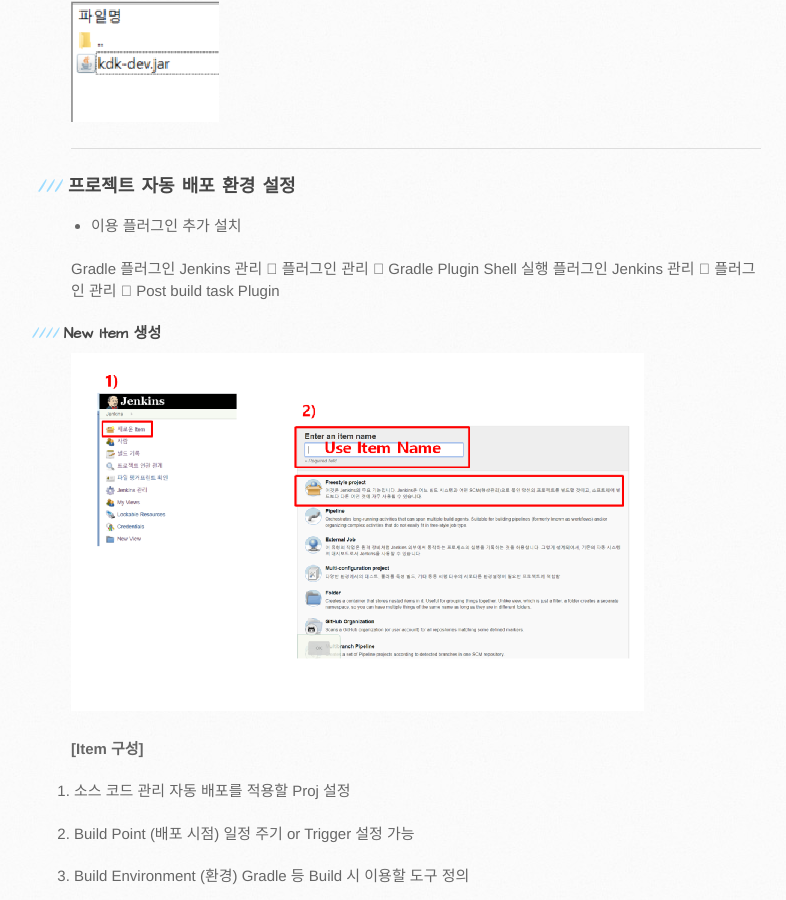
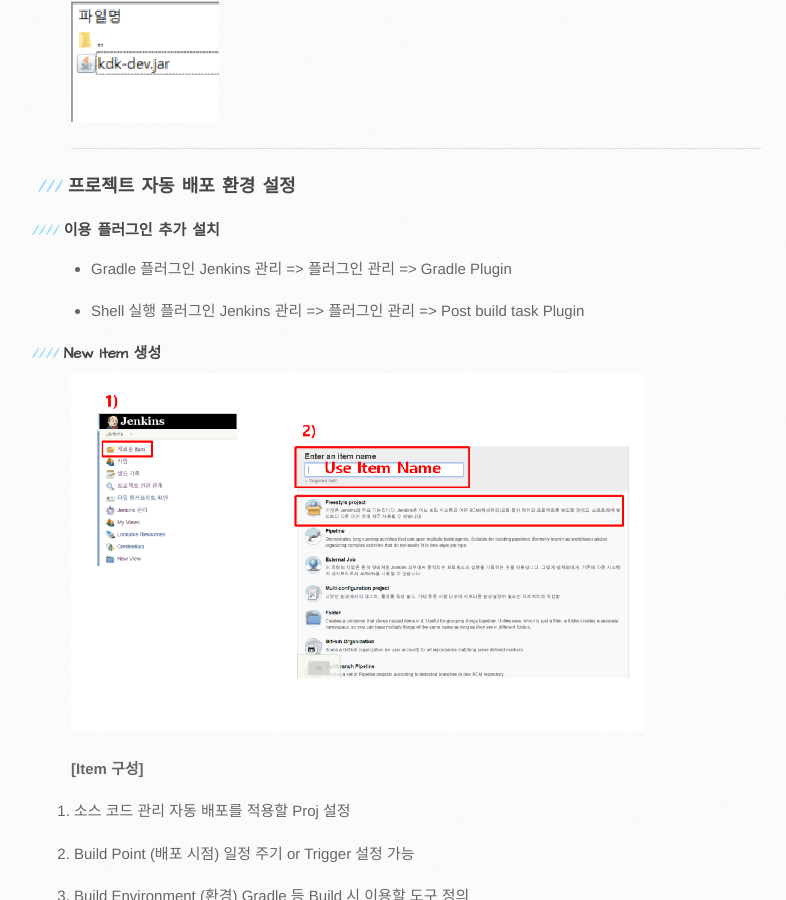
Before and after one commit to kdkrkwhr/kdkrkwhr.github.com, a Jekyll site: the page built from _posts/2020-12-10-jenkins-install.md, in a window 1280 px wide and 900 px high, scrolled down 2366 px. Shown: the whole window, without its empty margins (99-885 px from the left). Built offline with Jekyll 4.4.1, drawn with Linux system fonts in a browser that asks for light colours; comment, search, counter and statistics services are not loaded.

Commit message:
[update] .

```diff
--- a/_posts/2020-12-10-jenkins-install.md
+++ b/_posts/2020-12-10-jenkins-install.md
@@ -68,12 +68,13 @@ comments: true
 ----
 ### 프로젝트 자동 배포 환경 설정
 
-* 이용 플러그인 추가 설치
+#### 이용 플러그인 추가 설치
 
-Gradle 플러그인
-Jenkins 관리  플러그인 관리  Gradle Plugin
-Shell 실행 플러그인
-Jenkins 관리  플러그인 관리  Post build task Plugin
+* Gradle 플러그인
+	Jenkins 관리 => 플러그인 관리 => Gradle Plugin
+
+* Shell 실행 플러그인
+	Jenkins 관리 => 플러그인 관리 => Post build task Plugin
 
 #### New Item 생성
 
```
